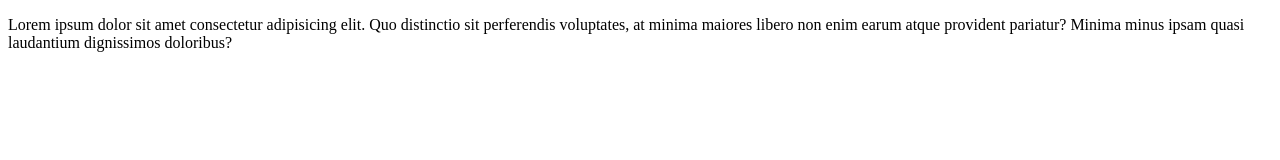
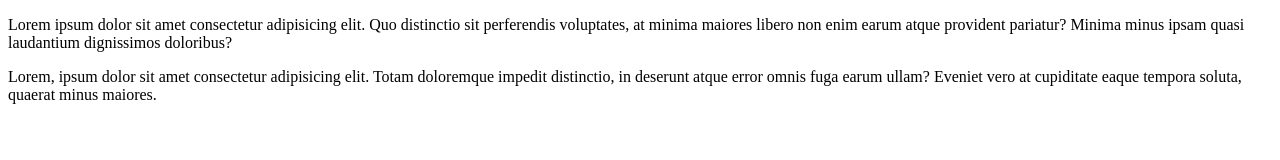
Before and after one commit to ReshaAnsori/myFirstRemote, a plain HTML site: page index.html in a window 1280 px wide. Drawn offline with Linux system fonts and the light colour scheme.

Commit message:
menambahkan paragraf lagi

```diff
--- a/index.html
+++ b/index.html
@@ -7,5 +7,6 @@
 </head>
 <body>
     <p>Lorem ipsum dolor sit amet consectetur adipisicing elit. Quo distinctio sit perferendis voluptates, at minima maiores libero non enim earum atque provident pariatur? Minima minus ipsam quasi laudantium dignissimos doloribus?</p>
+    <p>Lorem, ipsum dolor sit amet consectetur adipisicing elit. Totam doloremque impedit distinctio, in deserunt atque error omnis fuga earum ullam? Eveniet vero at cupiditate eaque tempora soluta, quaerat minus maiores.</p>
 </body>
 </html>
```
